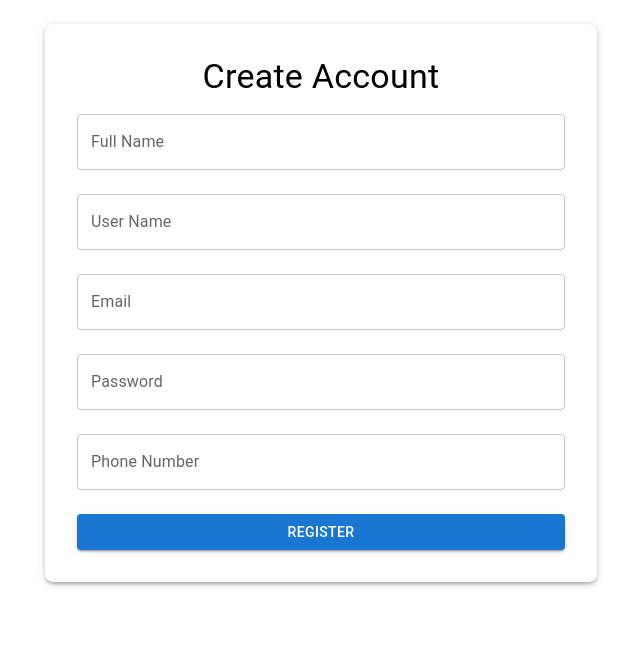
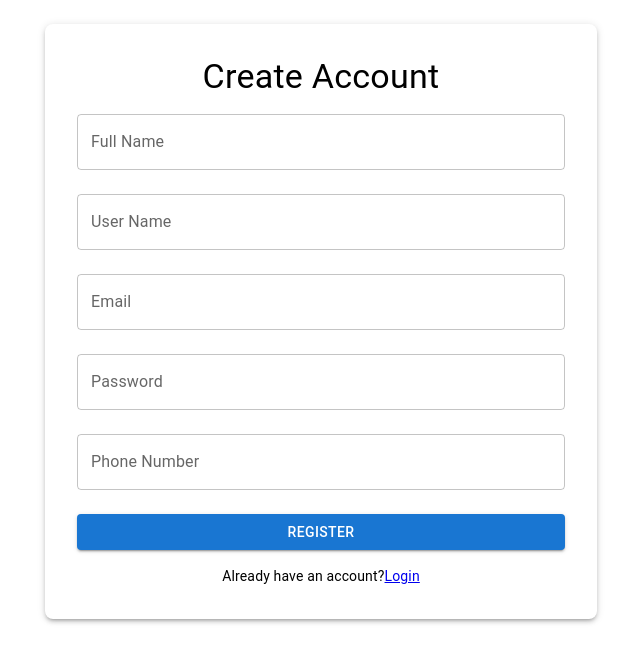
Before and after one commit to BaraaAlmassri/ECommerce_with_React, a React (Vite) app: page /register in a window 1280 px wide. Shown: the top 662 px of the page, without its empty margins (319-959 px from the left). Built offline with nearby package versions, Linux system fonts and the light colour scheme.

Commit message:
navigate to login when register , use isSubmitting

```diff
--- a/src/pages/register/Register.jsx
+++ b/src/pages/register/Register.jsx
@@ -4,14 +4,16 @@ import { useForm } from 'react-hook-form'
 import { yupResolver } from "@hookform/resolvers/yup"
 import { registerSchema } from '../../validation/authSchema'
 import axios from 'axios'
+import { Link, useNavigate } from 'react-router-dom'
 
 
 export default function Register() {
 
     const [serverError , setServerError] = useState(null);
     const [success , setSuccess] = useState(false);
+    const navigate = useNavigate();
 
-        const{register , handleSubmit , formState: { errors }} = useForm({
+        const{register , handleSubmit , formState: { errors,isSubmitting }} = useForm({
     resolver: yupResolver(registerSchema), mode:'onBlur'
   })
 
@@ -21,6 +23,7 @@ export default function Register() {
             try {
                 const response = await axios.post("https://knowledgeshop.runasp.net/api/auth/Account/Register",values)
                 setSuccess(true);
+                navigate('/login');
             }catch(err){
                 console.log(err.response);
                 setServerError("Registration Failed");
@@ -61,7 +64,14 @@ export default function Register() {
 
                     </TextField>
 
-                        <Button type='submit' variant='contained' fullWidth sx={{mt:2}}>Register</Button>
+                          <Button type='submit' variant='contained' fullWidth sx={{ mt: 2 }}
+
+                                          disabled={isSubmitting}
+
+                                       >{isSubmitting ? "Loading...." : "Register"}</Button>
+                                       <Typography variant='body2' sx={{ mt: 2, textAlign: 'center' }}>Already have an account?
+                                          <Link to='/login'>Login</Link>
+                                       </Typography>
                 </Box>
             </Box>
     </Container>
```
